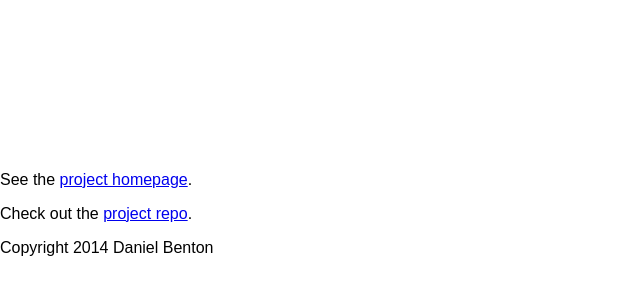
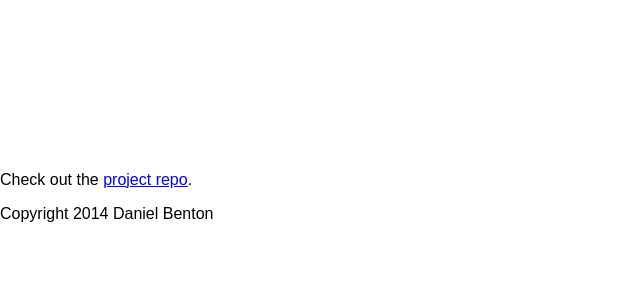
Before and after one commit to DeviateFish/libtga, a website: page demo/index.html in a window 1280 px wide. Shown: the part 79-374 px from the top of the page, without its empty margins (0-640 px from the left). Drawn offline with Linux system fonts and the light colour scheme; no server answers.

Commit message:
readme and demo cleanup

```diff
--- a/demo/index.html
+++ b/demo/index.html
@@ -17,7 +17,6 @@
     <canvas id="screen"></canvas>
     <!-- end demo markup -->
 
-    <p>See the <a href="http://DeviateFish.github.io/libtga">project homepage</a>.
     <p>Check out the <a href="https://github.com/DeviateFish/libtga">project repo</a>.
     <p>Copyright 2014 Daniel Benton</p>
 
```
Also changed, not shown: README.md.
